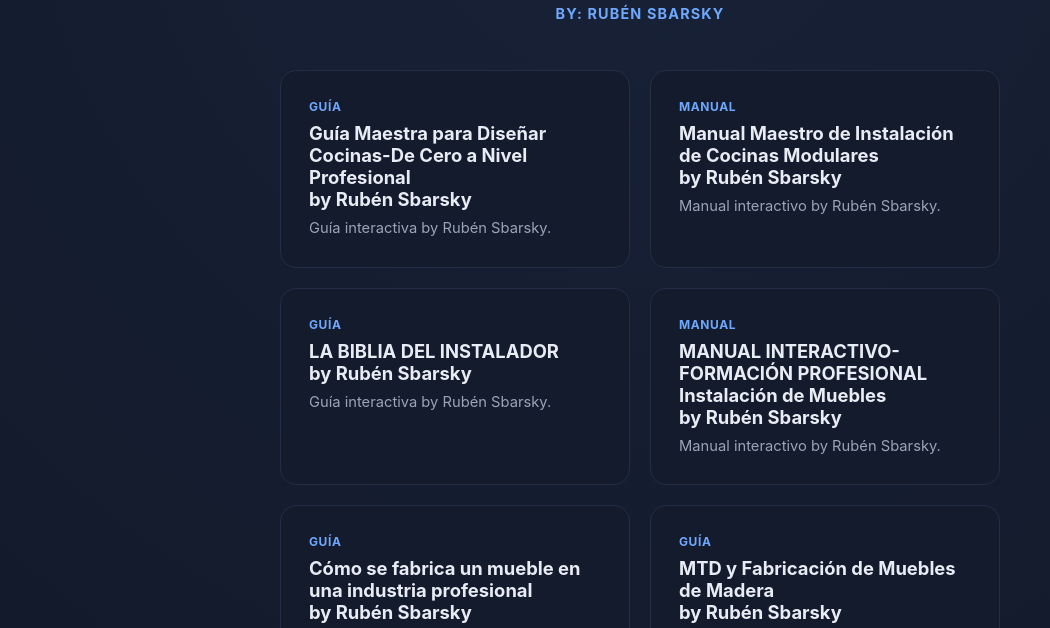
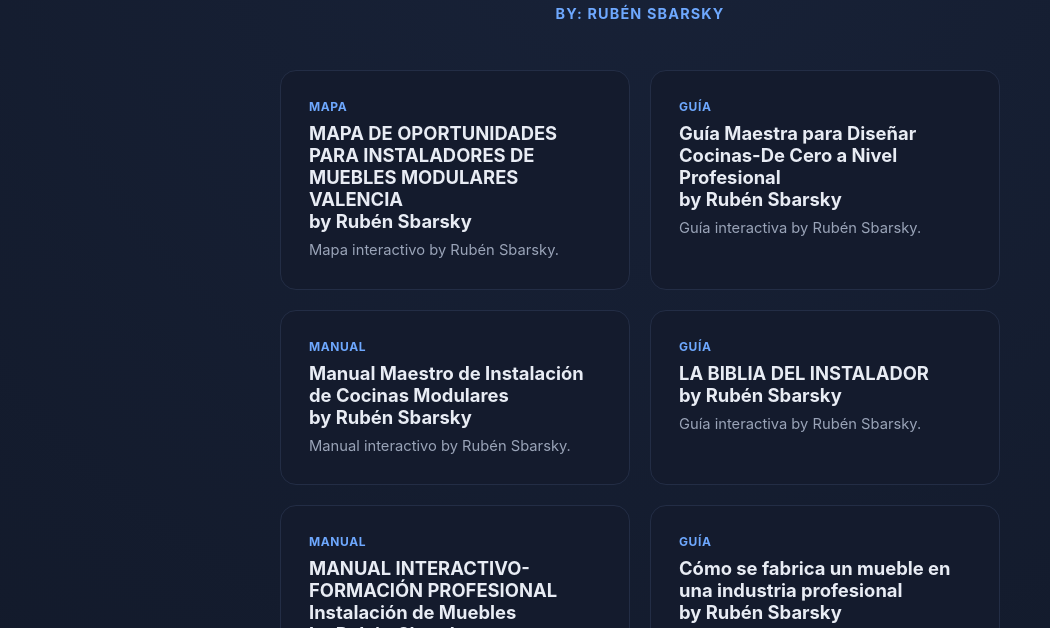
Before and after one commit to rubenurbano/instalacion-de-muebles-modulares, a plain HTML site: page index.html in a window 1280 px wide. Shown: the part 155-783 px from the top of the page, without its empty margins (0-1050 px from the left). Drawn offline with Linux system fonts and the light colour scheme.

Commit message:
Añadir tarjeta MAPA DE OPORTUNIDADES

```diff
--- a/index.html
+++ b/index.html
@@ -92,6 +92,11 @@
   <p class="author">By: Rubén Sbarsky</p>
 
   <div class="grid">
+    <a class="card" href="https://rubenurbano.github.io/instalacion-de-muebles-modulares/mapa-de-oportunidades-para-instaladores-de-muebles-modulares-valencia.html">
+      <span class="tag">Mapa</span>
+      <h2>MAPA DE OPORTUNIDADES PARA INSTALADORES DE MUEBLES MODULARES VALENCIA<br>by Rubén Sbarsky</h2>
+      <p>Mapa interactivo by Rubén Sbarsky.</p>
+    </a>
     <a class="card" href="https://rubenurbano.github.io/instalacion-de-muebles-modulares/guia-maestra-para-disenar-cocinas-de-cero-a-nivel-profesional.html">
       <span class="tag">Guía</span>
       <h2>Guía Maestra para Diseñar Cocinas-De Cero a Nivel Profesional<br>by Rubén Sbarsky</h2>
```
